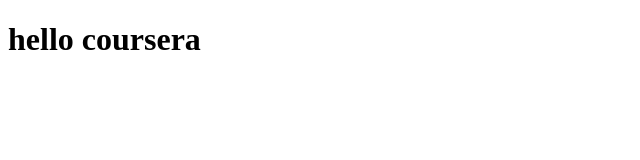
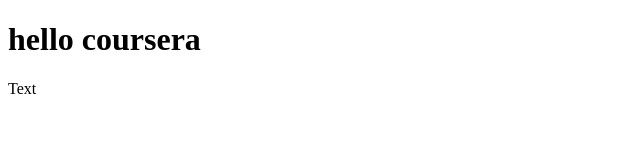
Before and after one commit to margaritaklee/coursera, a plain HTML site: page site/index.html in a window 1280 px wide. Shown: the full height of the page, 0-640 px from the left. Drawn offline with Linux system fonts and the light colour scheme.

Commit message:
Minor change

```diff
--- a/site/index.html
+++ b/site/index.html
@@ -5,5 +5,7 @@
 </head>
 <body>
 <h1>hello coursera</h1>
+Text
+
 </body>
 </html>
```
